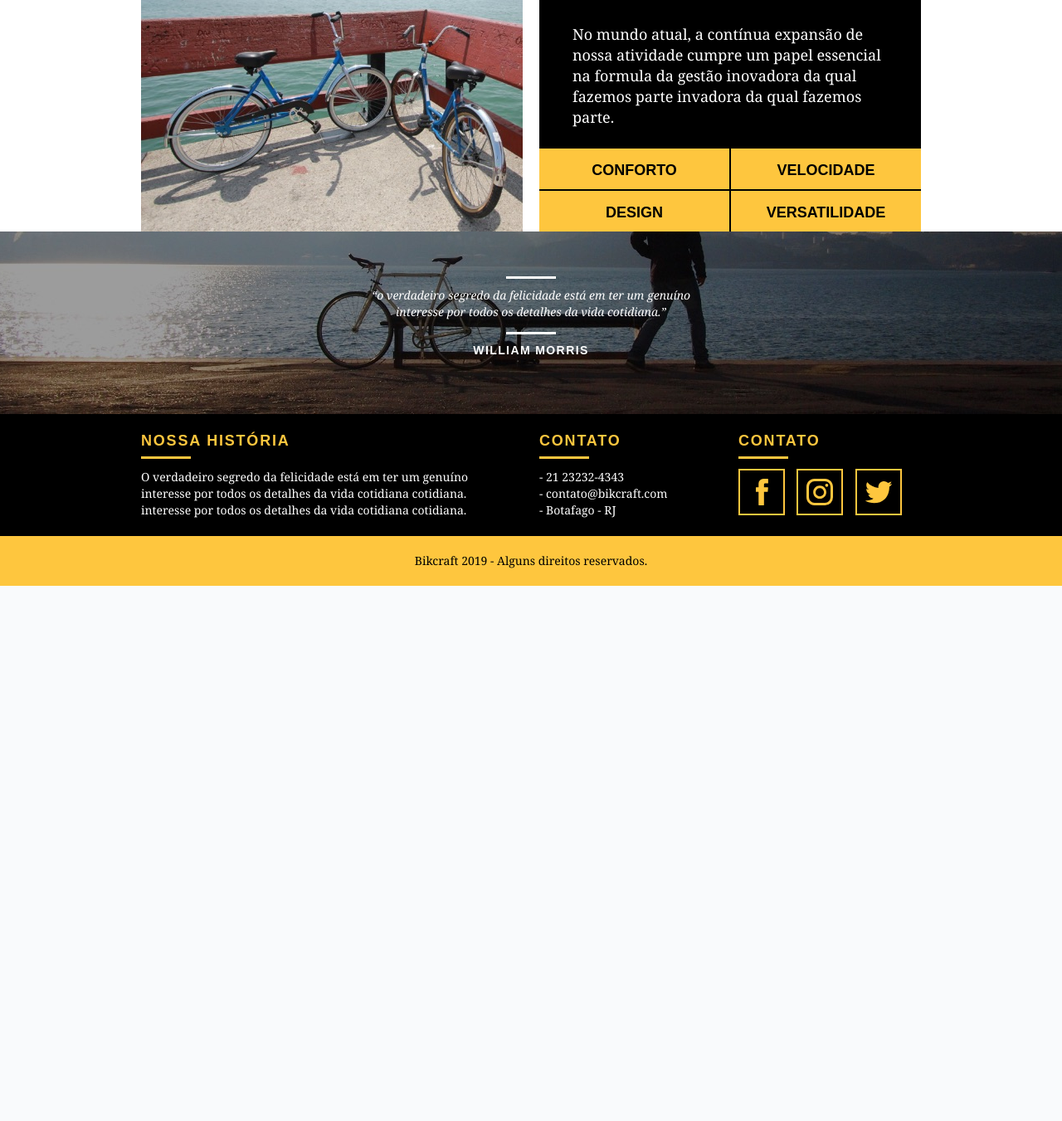
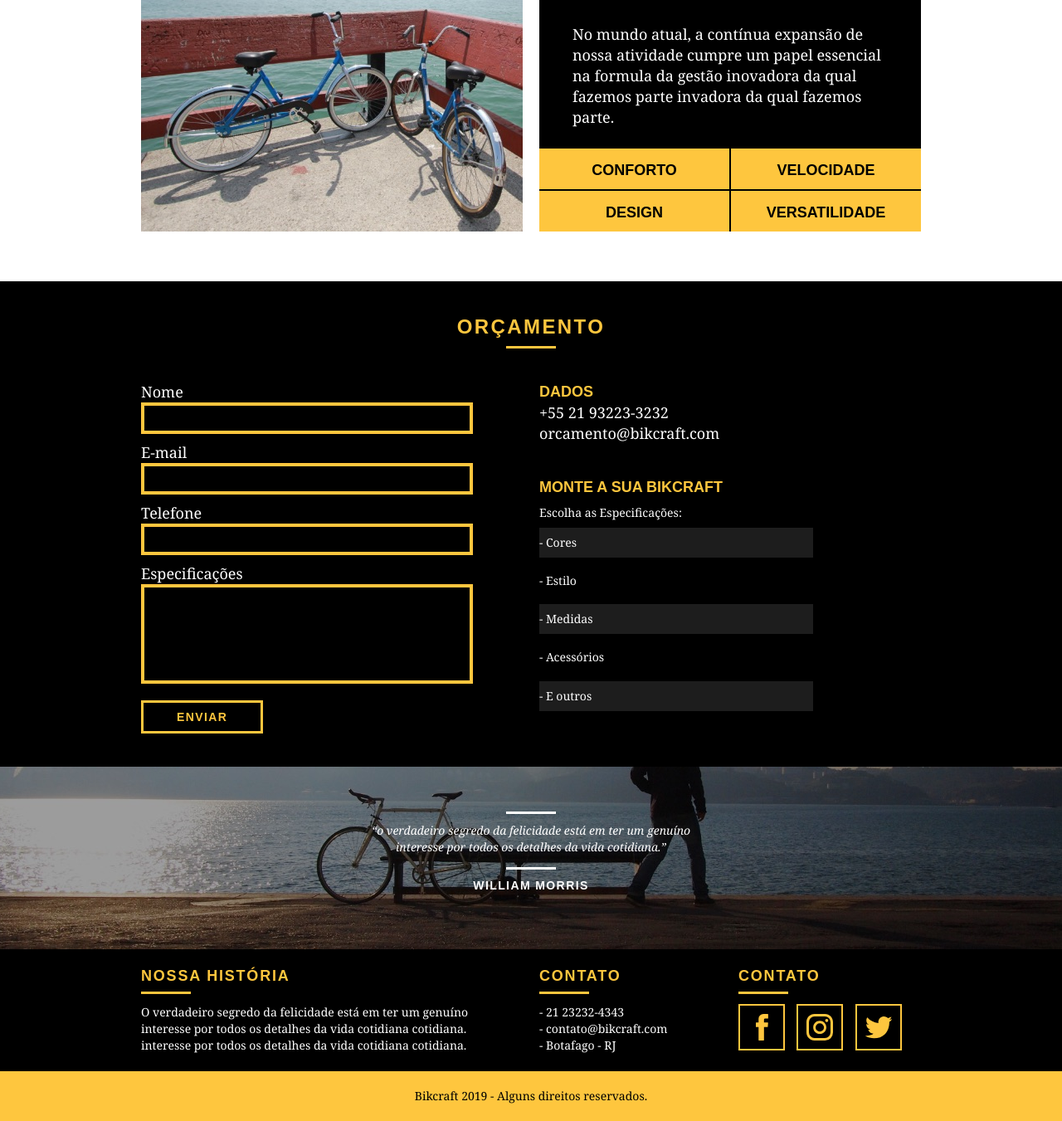
Before and after one commit to jeffnoronha1/bikcraft, a PHP site: page /produtos.html in a window 1280 px wide. Shown: the part 1891-3242 px from the top of the page at 83% size. Before the commit the page ends 2597 px from the top, so only its background shows below. Run offline with PHP 8.4, Linux system fonts and the light colour scheme.

Commit message:
Finalizado estilização do formulario de orçamento

```diff
--- a/web/css/produtos.css
+++ b/web/css/produtos.css
@@ -71,3 +71,107 @@
 .produto_info ul li:nth-child(even) {
   margin-left: 2px;
 }
+
+/* ORÇAMENTO */
+
+.orcamento {
+  background: #000;
+  width: 100%;
+  margin-top: 60px;
+  padding: 40px 0;
+}
+
+.orcamento h2 {
+  color: #fec63e;
+}
+
+.orcamento h2:after {
+  background: #fec63e;
+}
+
+.form {
+  padding-right: 60px;
+}
+
+.form label {
+  display: block;
+  color: #fff;
+  font-family: Georgia, 'Times New Roman', Times, serif;
+  font-size: 18px;
+  line-height: 25px;
+}
+
+.form input {
+  display: block;
+  width: 100%;
+  border: 4px solid #fec63e;
+  background: none;
+  color: #fff;
+  padding: 7px 10px;
+  margin-bottom: 10px;
+  outline: none;
+  font-size: 14px;
+  font-family: Georgia, 'Times New Roman', Times, serif;
+}
+
+.form textarea {
+  display: block;
+  width: 100%;
+  height: 120px;
+  resize: none;
+  border: 4px solid #fec63e;
+  background: none;
+  color: #fff;
+  padding: 7px 10px;
+  margin-bottom: 20px;
+  outline: none;
+  font-size: 14px;
+  font-family: Georgia, 'Times New Roman', Times, serif;
+}
+
+.form button {
+  padding: 7px 40px;
+  background: none;
+}
+
+.orcamento_dados {
+  color: #fff;
+}
+
+.orcamento_dados h3 {
+  font-size: 18px;
+  text-transform: uppercase;
+  color: #fec63e;
+  line-height: 25px;
+  font-weight: bold;
+}
+
+.orcamento_dados span {
+  display: block;
+  font-size: 18px;
+  font-family: Georgia, 'Times New Roman', Times, serif;
+  line-height: 25px;
+}
+
+.orcamento_dados span:nth-child(3) {
+  margin-bottom: 40px;
+}
+
+.orcamento_dados ul {
+  padding-right: 130px;
+}
+
+.orcamento_dados ul li {
+  font-family: Georgia, 'Times New Roman', Times, serif;
+  font-size: 14px;
+  margin-bottom: 10px;
+  padding: 10px 0;
+}
+
+.orcamento_dados ul li:nth-child(odd) {
+  background: #1d1d1d;
+}
+
+.orcamento_dados p {
+  margin: 8px 0;
+}
--- a/web/produtos.html
+++ b/web/produtos.html
@@ -125,6 +125,45 @@
 		</div>
 	</section>
 
+	<section class="orcamento">
+		<div class="container">
+			<h2 class="subtitulo">Orçamento</h2>
+
+			<form action="" id="form_orcamento" class="form grid-8">
+
+				<label for="nome">Nome</label>
+				<input type="text" name="nome" id="nome">
+
+				<label for="email">E-mail</label>
+				<input type="text" name="email" id="email">
+
+				<label for="telefone">Telefone</label>
+				<input type="text" name="telefone" id="telefone">
+
+				<label for="espec">Especificações</label>
+				<textarea name="" id="espec"></textarea>
+
+				<button type="submit" class="btn">Enviar</button>
+
+			</form>
+
+			<div class="orcamento_dados grid-8">
+				<h3>Dados</h3>
+				<span>+55 21 93223-3232</span>
+				<span>orcamento@bikcraft.com</span>
+				<h3>Monte a sua bikcraft</h3>
+				<p>Escolha as Especificações:</p>
+				<ul>
+					<li>- Cores</li>
+					<li>- Estilo</li>
+					<li>- Medidas</li>
+					<li>- Acessórios</li>
+					<li>- E outros</li>
+				</ul>
+			</div>
+		</div>
+	</section>
+
 	<section class="quebra">
 		<blockquote class="quote-externo container">
 			<p>“o verdadeiro segredo da felicidade está em ter um genuíno interesse por todos os detalhes da vida cotidiana.”
```
